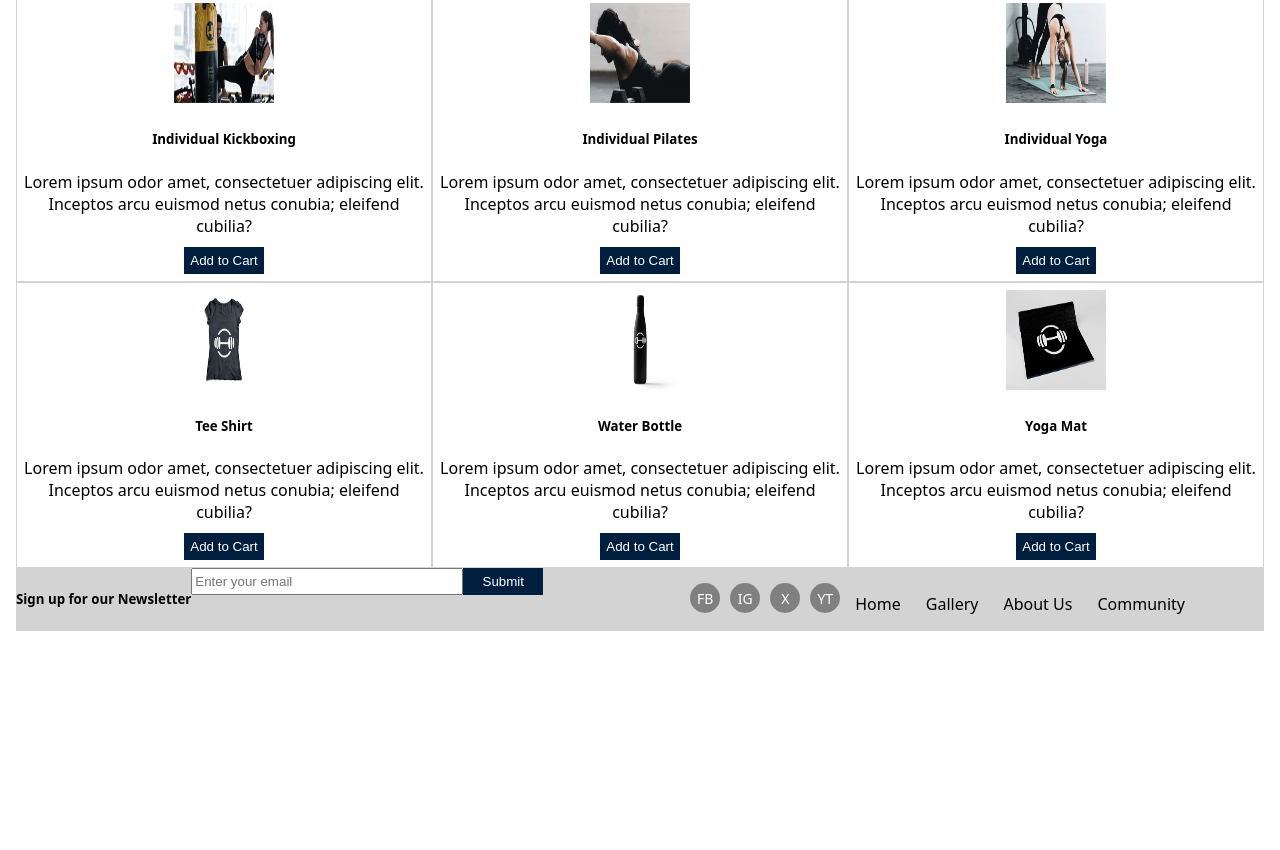
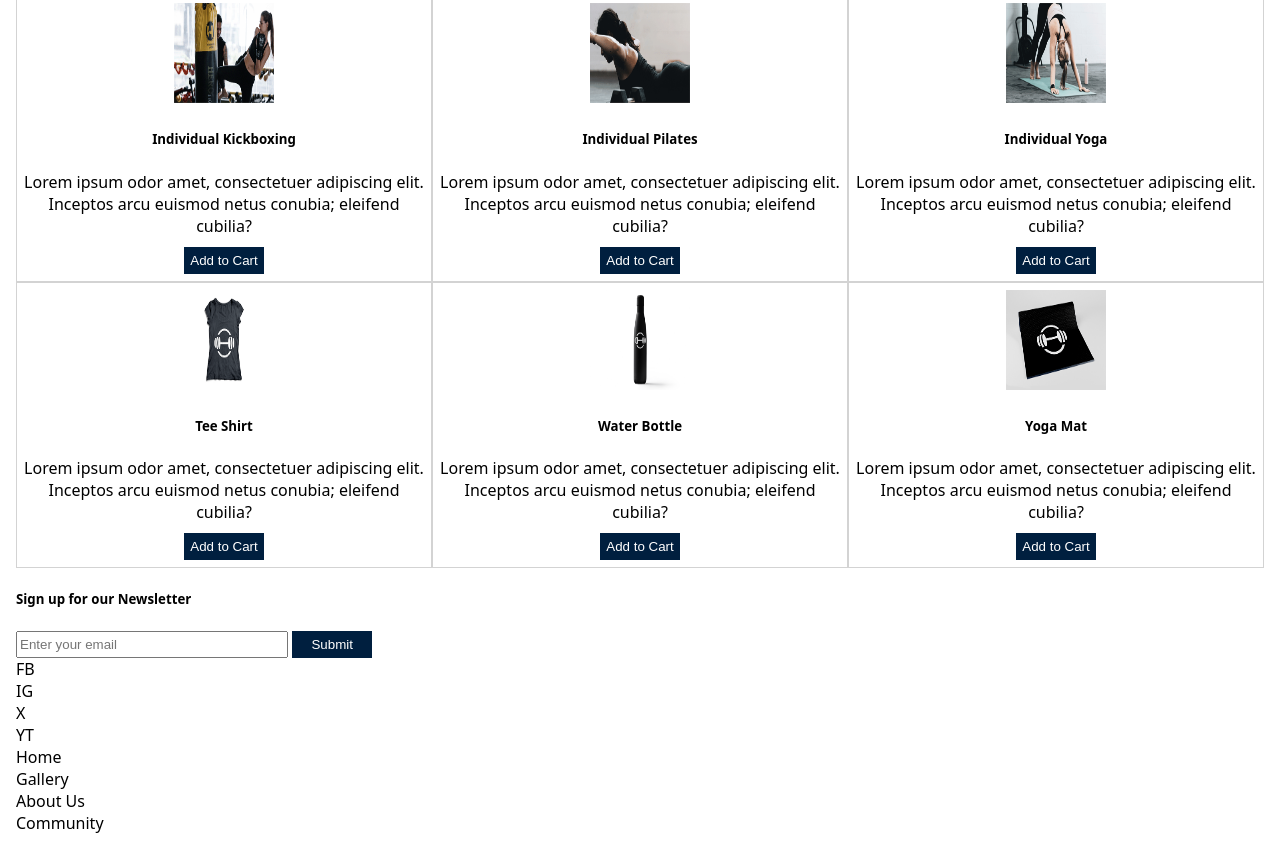
Before and after one commit to Jdtacke/CS1005Touchstone, a website: page gallery.html in a window 1280 px wide. Shown: the part 527-1377 px from the top of the page. Before the commit the page ends 1174 px from the top, so only its background shows below. Drawn offline with Linux system fonts and the light colour scheme.

Commit message:
removed footer 9:45am

```diff
--- a/styles.css
+++ b/styles.css
@@ -60,7 +60,7 @@ nav {
   align-items: center;
   justify-content: space-between;
   padding: 10px 20px;
-  background-color: hsla(240, 100%, 90%, 1);
+  background-color: rgb(211, 211, 211, .3);
 }
 
 img {
@@ -98,11 +98,7 @@ h1 {
   font-size: 1.5rem;
 }
 
-footer {
-  background-color: #d3d3d3;
-  display: flex;
-  width: 100%;
-}
+
 
 .valueprop {
   background-color: white;
@@ -168,49 +164,6 @@ h1 {
   padding: 10px;
   margin: 2px;
 }
-
-.newsletter_container {
-  width: 75%;
-  padding-left: 10%;
-}
-
-.social_links_container {
-  width: 25%;
-  display: flex;
-  justify-content: right;
-  padding: 10px;
-}
-
-.links_container {
-  background-color: #d3d3d3;
-  display: flex;
-  justify-content: center;
-  padding-top: 25px;
-  padding-bottom: 10px;
-}
-
-.social_media {
-  margin: 5px;
-}
-
-.footer_links {
-  padding-right: 25px;
-}
-
-.social_media {
-  display: flex;
-  justify-content: center;
-  align-items: center;
-  text-decoration: none;
-  color: white;
-  background-color: gray; /* Change to your desired color */
-  font-size: 14px;
-  width: 30px; /* Adjust the size */
-  height: 30px; /* Adjust the size */
-  border-radius: 50%; /* Makes the shape round */
-  transition: background-color 0.3s ease;
-}
-
 .email_button {
   margin: -25px;
   padding-top: 10px;
```
Also changed, not shown: index.html (+0 -18 lines).
